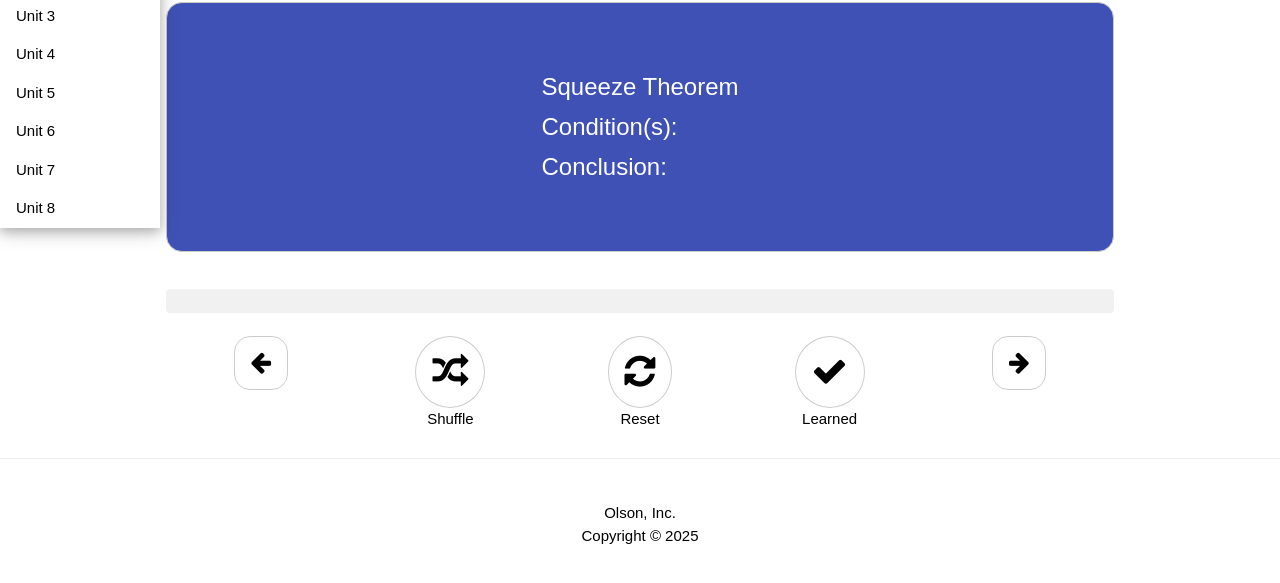
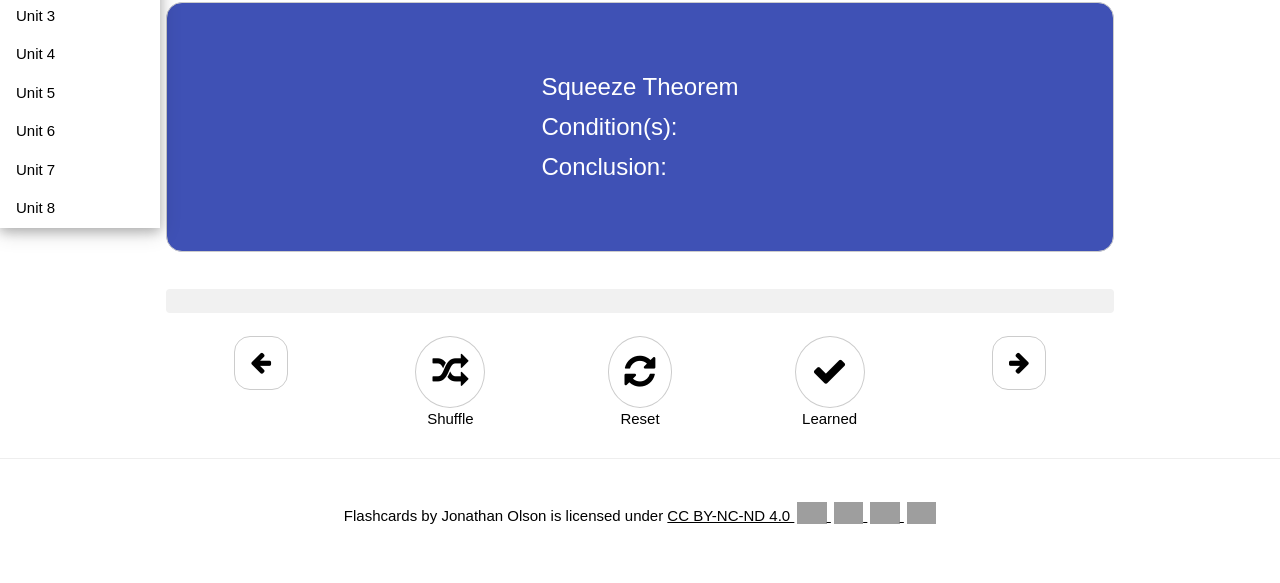
Before and after one commit to jono-openworld/flashcards, a plain HTML site: page index.html in a window 1280 px wide. Shown: the part 119-702 px from the top of the page. Drawn offline with nearby package versions, Linux system fonts and the light colour scheme; grey boxes are pictures that could not be loaded; a script that the page names is missing.

Commit message:
Add files via upload

```diff
--- a/index.html
+++ b/index.html
@@ -174,10 +174,15 @@ body,h1,h2,h3,h4,h5,h6 {font-family: sans-serif}
 
 <!-- Footer -->
 <footer class="w3-containter w3-padding w3-center">
-    <p>
-        Olson, Inc.
-        <br>
-        Copyright &copy; 2025
+    <p xmlns:cc="http://creativecommons.org/ns#" xmlns:dct="http://purl.org/dc/terms/">
+        <span property="dct:title">Flashcards</span> by
+        <span property="cc:attributionName">Jonathan Olson</span> is licensed under
+        <a href="https://creativecommons.org/licenses/by-nc-nd/4.0/?ref=chooser-v1" target="_blank" rel="license noopener noreferrer" style="display:inline-block;">CC BY-NC-ND 4.0
+            <img style="height:22px!important;margin-left:3px;vertical-align:text-bottom;" src="https://mirrors.creativecommons.org/presskit/icons/cc.svg?ref=chooser-v1" alt="">
+            <img style="height:22px!important;margin-left:3px;vertical-align:text-bottom;" src="https://mirrors.creativecommons.org/presskit/icons/by.svg?ref=chooser-v1" alt="">
+            <img style="height:22px!important;margin-left:3px;vertical-align:text-bottom;" src="https://mirrors.creativecommons.org/presskit/icons/nc.svg?ref=chooser-v1" alt="">
+            <img style="height:22px!important;margin-left:3px;vertical-align:text-bottom;" src="https://mirrors.creativecommons.org/presskit/icons/nd.svg?ref=chooser-v1" alt="">
+        </a>
     </p>
 </footer>
 
```
